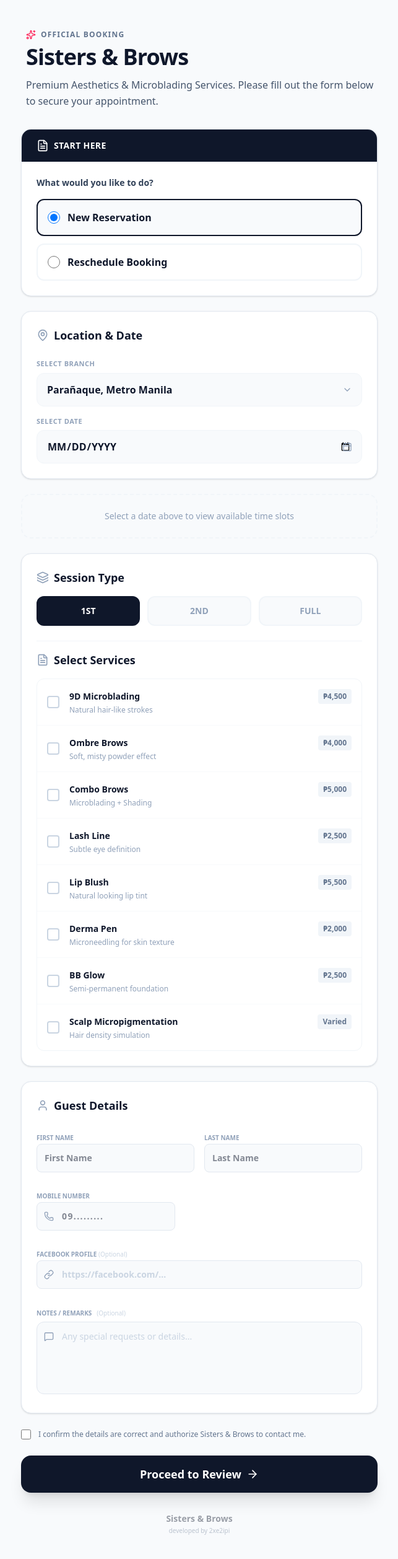
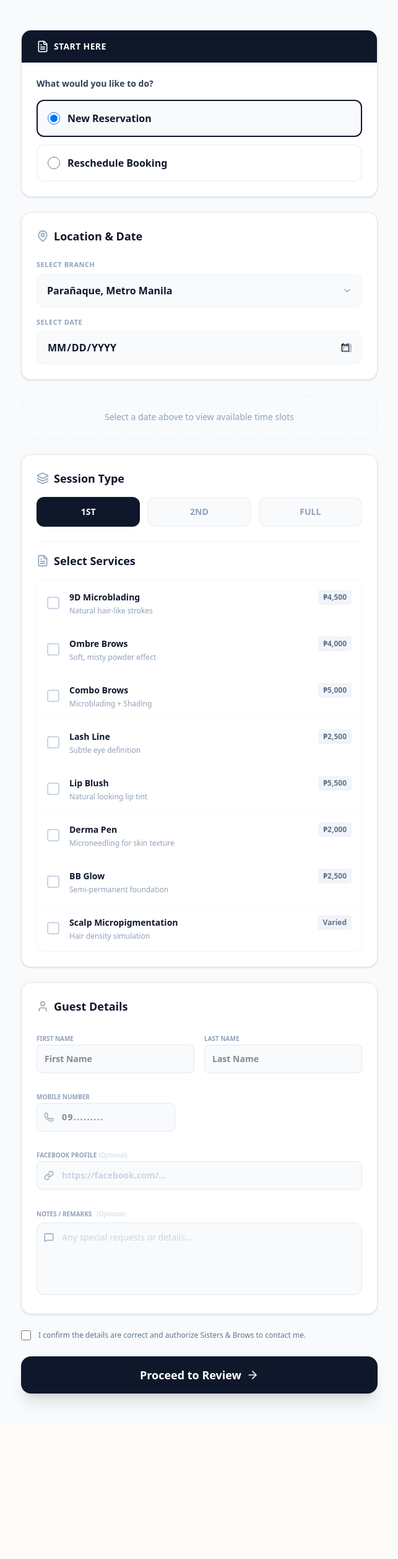
Before and after one commit to 2xe2ipii/sisters-and-brows, a Next.js app: page / in a window 1280 px wide. Shown: the top 2516 px of the page at 62% size, without its empty margins (318-961 px from the left). After the commit the page ends 2297 px from the top, so only its background shows below. Built offline with nearby package versions, Linux system fonts and the light colour scheme; what google-auth-library would draw is missing.

Commit message:
fixed time slot

```diff
--- a/components/BookingForm.tsx
+++ b/components/BookingForm.tsx
@@ -32,6 +32,9 @@
   const [selectedBranch, setSelectedBranch] = useState(BRANCHES[0]);
   const [selectedDate, setSelectedDate] = useState("");
   const [slotCounts, setSlotCounts] = useState<Record<string, number>>({});
+
+  // NEW: State to hold the dynamic capacity
+  const [maxCapacity, setMaxCapacity] = useState(4);
   const [loadingSlots, setLoadingSlots] = useState(false);
 
   const today = new Date().toISOString().split('T')[0];
@@ -42,7 +45,11 @@
       setLoadingSlots(true);
       try {
         const result = await getSlotAvailability(selectedDate, selectedBranch);
-        if (result.success) setSlotCounts(result.counts);
+        if (result.success) {
+          setSlotCounts(result.counts);
+          // NEW: Update capacity based on branch
+          if (result.maxCapacity) setMaxCapacity(result.maxCapacity);
+        }
       } catch (e) {
         console.error(e);
       } finally {
@@ -54,6 +61,7 @@
 
   const handleProceed = () => {
     if (formRef.current && formRef.current.checkValidity()) {
+      // ... (Rest of handleProceed is same as before)
       const formData = new FormData(formRef.current);
       const data = {
         type: formData.get('type'),
@@ -82,31 +90,10 @@
 
   return (
     <div className="min-h-screen w-full bg-[#f8fafc] flex flex-col items-center py-12 px-4">
+      {/* ... Header Code ... */}
       <div className="w-full max-w-xl space-y-8">
 
-        {/* HEADER */}
-        {step === 'FORM' ? (
-          <div className="pl-2 animate-in fade-in slide-in-from-top-4 duration-500">
-              <div className="flex items-center gap-2 text-xs font-bold tracking-widest text-slate-500 uppercase mb-2">
-                 <Sparkles className="w-4 h-4 text-rose-500" /> Official Booking
-              </div>
-              <h1 className="text-4xl font-extrabold text-slate-900 mb-3 tracking-tight">Sisters & Brows</h1>
-              <p className="text-slate-600 leading-relaxed">
-                Premium Aesthetics & Microblading Services. Please fill out the form below to secure your appointment.
-              </p>
-          </div>
-        ) : (
-           <div className="pl-2 animate-in fade-in slide-in-from-right-8 duration-500">
-              <button
-                onClick={() => setStep('FORM')}
-                className="flex items-center gap-2 text-sm font-bold text-slate-400 hover:text-slate-700 transition-colors mb-4"
-              >
-                 <ArrowLeft className="w-4 h-4" /> Back to Edit
-              </button>
-              <h1 className="text-3xl font-extrabold text-slate-900 mb-2 tracking-tight">Review Details</h1>
-              <p className="text-slate-600">Please confirm everything is correct before finalizing.</p>
-           </div>
-        )}
+        {/* HEADER code (omitted for brevity, same as original) */}
 
         <form
           ref={formRef}
@@ -114,7 +101,6 @@
           className="space-y-6"
           noValidate={step === 'REVIEW'}
         >
-          {/* STEP 1: INPUT FIELDS */}
           <div className={step === 'FORM' ? 'space-y-6 block animate-in fade-in duration-300' : 'hidden'}>
 
             <StartHere bookingType={bookingType} setBookingType={setBookingType} />
@@ -127,16 +113,18 @@
               minDate={today}
             />
 
+            {/* NEW: Pass maxCapacity to the grid */}
             <TimeSlotGrid
               slotCounts={slotCounts}
               loading={loadingSlots}
               selectedDate={selectedDate}
+              maxCapacity={maxCapacity}
             />
 
             <ServiceList />
-
             <GuestForm />
 
+            {/* ... Terms and Buttons (same as original) ... */}
             <label className="flex gap-3 cursor-pointer group">
                 <input type="checkbox" name="agreement" required className="mt-0.5 w-4 h-4 text-rose-500 rounded border-slate-300 focus:ring-rose-500" />
                 <span className="text-xs text-slate-500 leading-relaxed group-hover:text-slate-700 transition-colors">
@@ -153,7 +141,6 @@
             </button>
           </div>
 
-          {/* STEP 2: REVIEW SUMMARY */}
           {step === 'REVIEW' && (
              <ReviewSummary
                data={reviewData}
@@ -165,12 +152,7 @@
           )}
 
         </form>
-
-        <div className="text-center pb-8 opacity-40">
-           <p className="text-sm font-bold text-slate-900">Sisters & Brows</p>
-           <p className="text-[10px] text-slate-500 mt-0.5 lowercase">developed by 2xe2ipi</p>
-        </div>
-
+        {/* Footer code */}
       </div>
     </div>
   );
--- a/components/booking/TimeSlotGrid.tsx
+++ b/components/booking/TimeSlotGrid.tsx
@@ -5,9 +5,10 @@
   slotCounts: Record<string, number>;
   loading: boolean;
   selectedDate: string;
+  maxCapacity: number; // NEW: Added prop
 }
 
-export default function TimeSlotGrid({ slotCounts, loading, selectedDate }: TimeSlotGridProps) {
+export default function TimeSlotGrid({ slotCounts, loading, selectedDate, maxCapacity }: TimeSlotGridProps) {
   // If no date selected, show helper state
   if (!selectedDate) {
     return (
@@ -30,8 +31,9 @@
         {TIME_FRAMES.map((slot) => {
           const timeKey = slot.split(' - ')[0];
           const count = slotCounts[timeKey] || 0;
-          const MAX = 4;
-          const isFull = (MAX - count) <= 0;
+
+          // NEW: Use dynamic maxCapacity instead of constant 4
+          const isFull = (maxCapacity - count) <= 0;
 
           return (
             <label
@@ -39,8 +41,8 @@
               className={`
                 relative overflow-hidden rounded-xl border transition-all duration-200 cursor-pointer group
                 ${isFull
-                  ? 'bg-slate-50 border-transparent opacity-50 cursor-not-allowed pointer-events-none' // Full = Disabled & Faded
-                  : 'bg-white border-slate-200 hover:border-slate-300 hover:shadow-md' // Available = Hover effects
+                  ? 'bg-slate-50 border-transparent opacity-50 cursor-not-allowed pointer-events-none'
+                  : 'bg-white border-slate-200 hover:border-slate-300 hover:shadow-md'
                 }
               `}
             >
@@ -56,10 +58,9 @@
               {/* Selected State: Dark Navy Background */}
               <div className="absolute inset-0 bg-[#0f172a] opacity-0 peer-checked:opacity-100 transition-all duration-300 z-0"></div>
 
-              {/* Card Content - Clean, no bars, no counts */}
+              {/* Card Content */}
               <div className={`p-4 relative z-10 transition-colors duration-300 flex items-center justify-between ${isFull ? 'text-slate-400' : 'text-slate-700 peer-checked:text-white'}`}>
                 <span className="font-bold text-sm">{slot}</span>
-                {/* Visual indicator for selection (optional checkmark or just text color change) */}
               </div>
             </label>
           );
```
